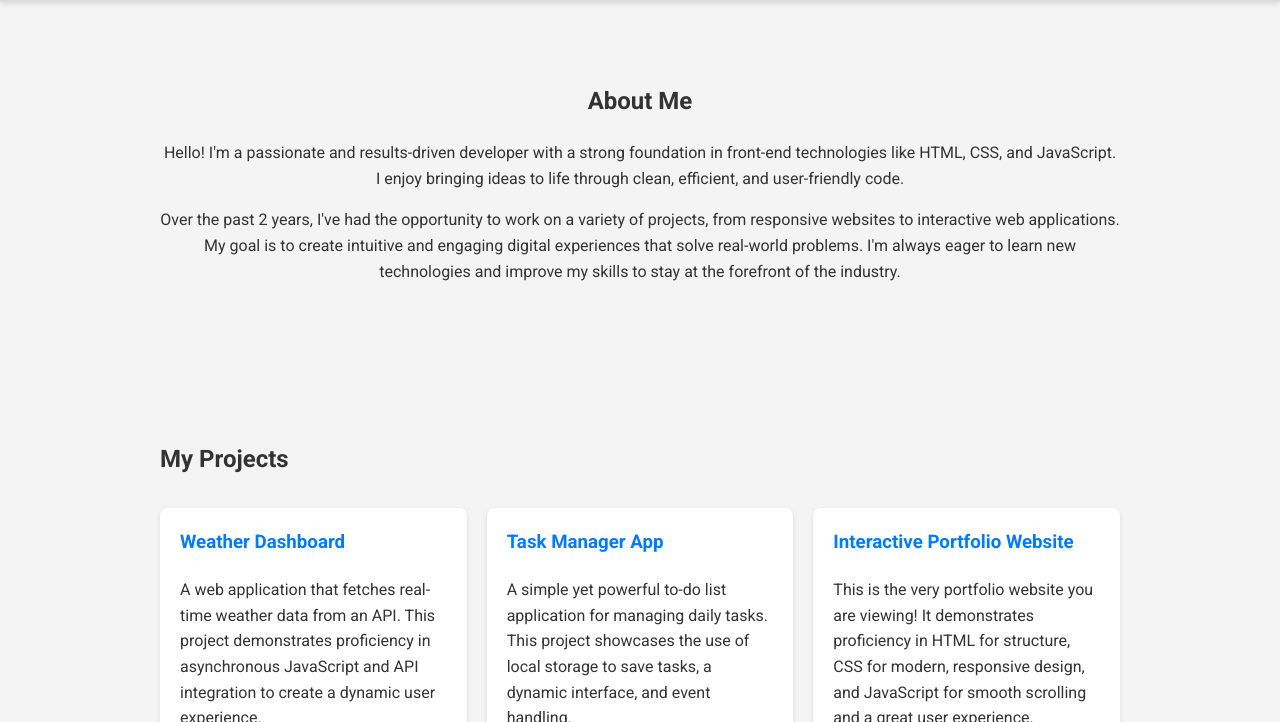
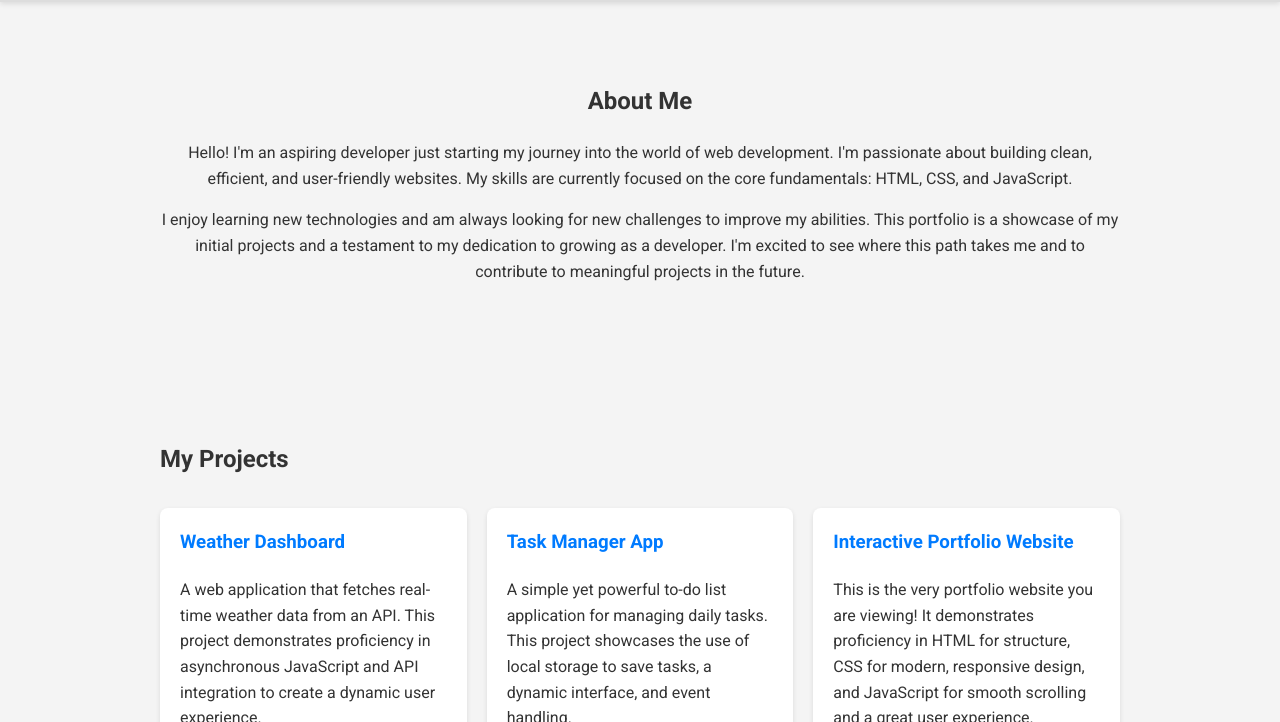
Before and after one commit to nenestewart02/my-portfolio, a plain HTML site: page index.html in a window 1280 px wide. Shown: the part 78-800 px from the top of the page. Drawn offline with Linux system fonts and the light colour scheme.

Commit message:
Add files via upload

```diff
--- a/index.html
+++ b/index.html
@@ -27,10 +27,10 @@
             <div class="container">
     <h2>About Me</h2>
     <p>
-    Hello! I'm a passionate and results-driven developer with a strong foundation in front-end technologies like HTML, CSS, and JavaScript. I enjoy bringing ideas to life through clean, efficient, and user-friendly code.
+        Hello! I'm an aspiring developer just starting my journey into the world of web development. I'm passionate about building clean, efficient, and user-friendly websites. My skills are currently focused on the core fundamentals: HTML, CSS, and JavaScript.
     </p>
     <p>
-    Over the past 2 years, I've had the opportunity to work on a variety of projects, from responsive websites to interactive web applications. My goal is to create intuitive and engaging digital experiences that solve real-world problems. I'm always eager to learn new technologies and improve my skills to stay at the forefront of the industry.
+        I enjoy learning new technologies and am always looking for new challenges to improve my abilities. This portfolio is a showcase of my initial projects and a testament to my dedication to growing as a developer. I'm excited to see where this path takes me and to contribute to meaningful projects in the future.
     </p>
 </div>
         </section>
```
Lines whose indentation alone changed are shown as unchanged.
